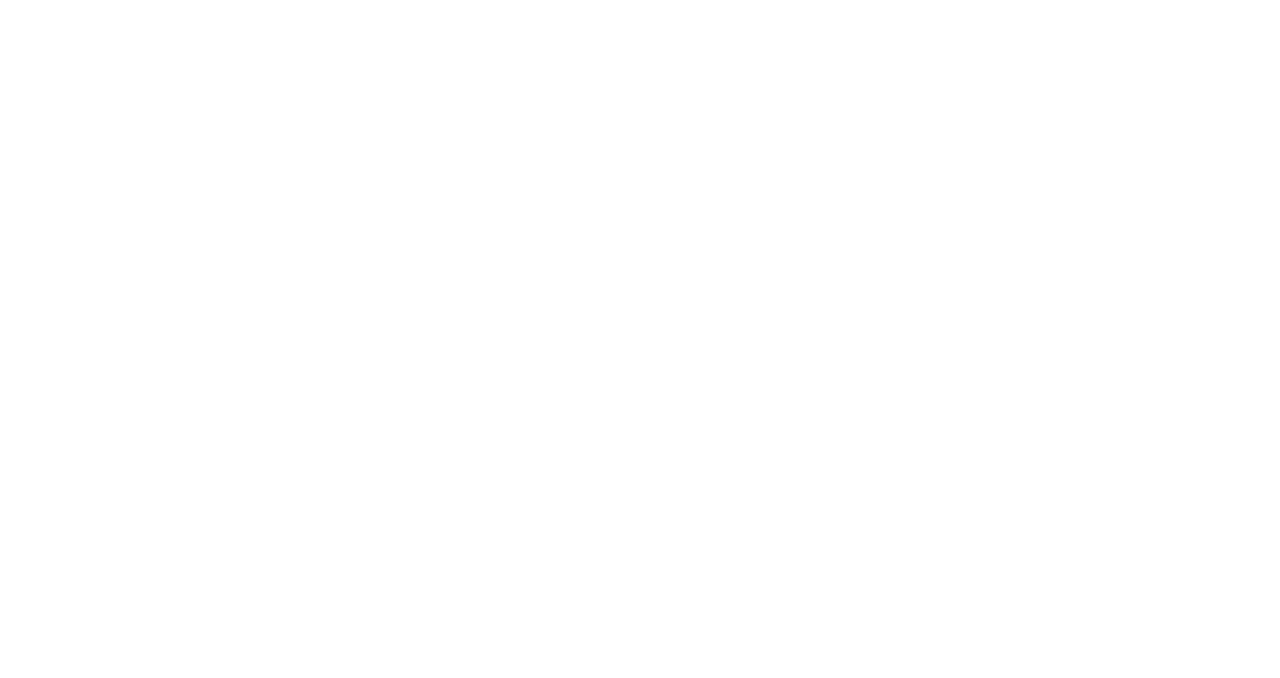
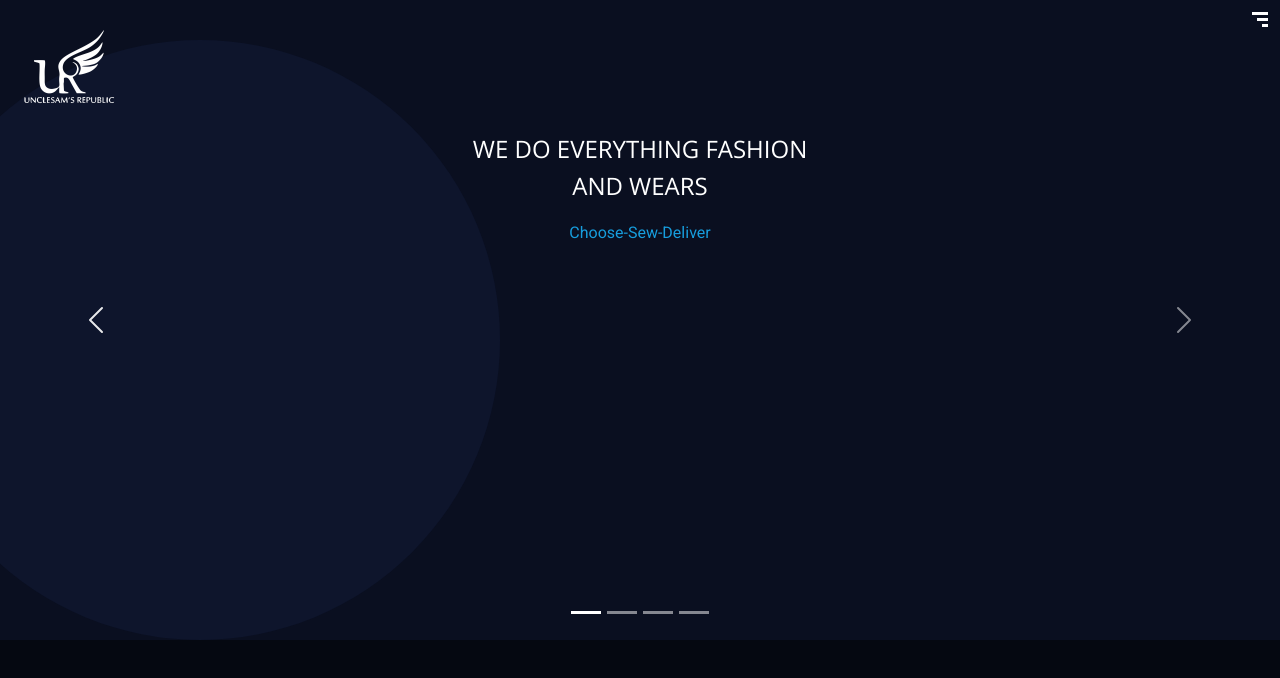
Before and after one commit to 12philip34/Official-Republic, a React (Create React App) app: page /blog in a window 1280 px wide. Before the commit this address had no page. Shown: the top 678 px of the page. Built offline with nearby package versions, Linux system fonts and the light colour scheme; the HTML template or start-up script is replaced by a standard one.

Commit message:
add blog

```diff
--- a/src/App.js
+++ b/src/App.js
@@ -5,6 +5,7 @@
 import AOS from 'aos';
 import 'aos/dist/aos.css';
 import AboutPage from './Pages/AboutPAge';
+import BlogPage from './Pages/BlogPage';
 
 function App() {
   useEffect(() => {
@@ -16,6 +17,7 @@
         <Routes>
           <Route path='/' exact element={<HomePage />}/>
           <Route path='/about' exact element={<AboutPage />}/>
+          <Route path='/blog' exact element={<BlogPage />}/>
         </Routes>
       </BrowserRouter>
     </div>
--- /dev/null
+++ b/src/Components/BlogSlider/index.jsx
@@ -0,0 +1,143 @@
+import React, { useState } from "react";
+import "./style.css";
+import { Link } from "react-router-dom";
+import Logo from "../../Images/Logo.png";
+import SignalCellularAltIcon from "@mui/icons-material/SignalCellularAlt";
+import ExpandMoreIcon from "@mui/icons-material/ExpandMore";
+
+const BlogSlider = () => {
+  const [showNavbar, setShowNavBar] = useState(false);
+  const [showDropDown, setShowDropDown] = useState(false);
+
+  const ToggleDropDown = () => {
+    setShowDropDown(!showDropDown);
+  };
+
+  const ToggleShow = () => {
+    setShowNavBar(!showNavbar);
+  };
+
+  const Rotate = {
+    transform: "rotate(270deg)",
+    color: "white",
+  };
+
+  const Absolute = {
+    position: "absolute",
+    top: "10px",
+    left: "10px",
+    zIndex: "1000",
+  };
+  return (
+    <div className="slider">
+      <section>
+        <a href="/">
+          <img src={Logo} alt="Logo.png" style={Absolute} />
+        </a>
+        <div className="SliderContainer">
+                <div id="carouselExampleIndicators" className="carousel slide" data-bs-ride="carousel">
+                    <div className="carousel-indicators">
+                        <button type="button" data-bs-target="#carouselExampleIndicators" data-bs-slide-to="0"
+                                className="active" aria-current="true" aria-label="Slide 1"></button>
+                        <button type="button" data-bs-target="#carouselExampleIndicators" data-bs-slide-to="1"
+                                aria-label="Slide 2"></button>
+                        <button type="button" data-bs-target="#carouselExampleIndicators" data-bs-slide-to="2"
+                                aria-label="Slide 3"></button>
+                        <button type="button" data-bs-target="#carouselExampleIndicators" data-bs-slide-to="4"
+                                aria-label="Slide 4"></button>
+                    </div>
+                    <div className="carousel-inner carouselBox">
+                        <div className="carousel-item active carouselItem">
+                            <div className="middleText">
+                                <h1>We do everything fashion</h1>
+                                <h1>and wears</h1>
+                                <p>choose-sew-Deliver</p>
+                            </div>
+                            <span className="circle"></span>
+                        </div>
+                        <div className="carousel-item">
+                            <div className="middleText">
+                                <h1>Get access to fabrics for</h1>
+                                <h1>multi-purpose use</h1>
+                                <p>All at first hand</p>
+                            </div>
+                            <span className="circle"></span>c
+                        </div>
+                        <div className="carousel-item">
+                            <div className="middleText">
+                                <h1>We style according to </h1>
+                                <h1>your way</h1>
+                                <p>Your taste in a dress</p>
+                            </div>
+                            <span className="circle"></span>
+                        </div>
+                        <div className="carousel-item">
+                            <div className="middleText">
+                                <h1>Name any fabric, we have it </h1>
+                                <h1>in stock</h1>
+                                <p>Best qualities in stock</p>
+                            </div>
+                            <span className="circle"></span>
+                        </div>
+                    </div>
+                    <button className="carousel-control-prev" type="button" data-bs-target="#carouselExampleIndicators"
+                            data-bs-slide="prev">
+                        <span className="carousel-control-prev-icon" aria-hidden="true"></span>
+                        <span className="visually-hidden">Previous</span>
+                    </button>
+                    <button className="carousel-control-next" type="button" data-bs-target="#carouselExampleIndicators"
+                            data-bs-slide="next">
+                        <span className="carousel-control-next-icon" aria-hidden="true"></span>
+                        <span className="visually-hidden">Next</span>
+                    </button>
+                </div>
+            </div>
+      </section>
+      <section id="showBar">
+        <div id="toggle" onClick={ToggleShow}>
+          <SignalCellularAltIcon style={Rotate} />
+        </div>
+        <nav className={`navBar ${showNavbar && "active"}`}>
+          <ul>
+            <li>
+              <Link to="/about" className="navLink" data-aos="fade-up">
+                About Us
+              </Link>
+            </li>
+            <li>
+              <Link to="" className="navLink" data-aos="fade-up">
+                Blogs
+              </Link>
+            </li>
+            <li>
+              <Link to="" className="navLink" data-aos="fade-up">
+                Contact Me
+              </Link>
+            </li>
+            <div className="dropDown">
+              <button className="dropDownBtn" onClick={ToggleDropDown}>
+                Crypto Wagons <ExpandMoreIcon />
+              </button>
+              <label className={`dropDownBox ${showDropDown && "active"}`}>
+                <Link to="" className="dropDownLink">
+                  Cryptocurrency
+                </Link>
+                <Link to="" className="dropDownLink">
+                  Business
+                </Link>
+                <Link to="" className="dropDownLink">
+                  Branding
+                </Link>
+                <Link to="" className="dropDownLink">
+                  SEO
+                </Link>
+              </label>
+            </div>
+          </ul>
+        </nav>
+      </section>
+    </div>
+  );
+};
+
+export default BlogSlider;
--- /dev/null
+++ b/src/Components/BlogSlider/style.css
@@ -0,0 +1,165 @@
+@import url("https://fonts.googleapis.com/css2?family=Roboto&display=swap");
+@import url("https://fonts.googleapis.com/css2?family=Open+Sans&display=swap");
+:root {
+  --deepBlue: #25356e;
+  --white: #fff;
+  --skyBlue: #179ede;
+  --textFont: "Roboto", sans-serif;
+  --headFont: "Open Sans", sans-serif;
+}
+* {
+  margin: 0;
+  padding: 0;
+  box-sizing: border-box;
+}
+
+.slider{
+    width: 100%;
+    height: 100vh;
+}
+
+.carousel-caption{
+    margin-bottom: 200px;
+}
+
+.dropDown {
+  position: relative;
+}
+
+.dropDown .dropDownBtn {
+  text-decoration: none;
+  color: white;
+  padding: 10px 20px;
+  font-family: var(--textFont);
+  background: transparent;
+  border: 1px solid #179ede;
+}
+
+.dropDown .dropDownBtn:hover {
+  border: 1px solid #a9ddf5;
+}
+
+.dropDown .dropDownBox {
+  position: absolute;
+  display: flex;
+  flex-direction: column;
+  right: -160px;
+  top: -180px;
+  display: none;
+  padding: 20px;
+  background: #494b4d52;
+}
+
+.dropDown .dropDownBox.active {
+  position: absolute;
+  display: flex;
+  flex-direction: column;
+  right: -160px;
+  top: -150px;
+  padding: 20px;
+  background: #494b4d52;
+}
+
+.dropDown .dropDownBox .dropDownLink {
+  text-decoration: none;
+  color: white;
+  margin: 10px 0;
+}
+
+.dropDown .dropDownBox .dropDownLink:hover {
+  color: #179ede;
+}
+
+.carouselBox{
+    background: #0a0f20;
+    position: relative;
+    width: 100%;
+    height: 100vh;
+}
+
+.carouselItem{
+    bottom: 0;
+    width: 100%;
+    height: 100%;
+}
+
+.carousel-item{
+    position: relative;
+}
+
+.middleText{
+    position: absolute;
+    top: 200px;
+    left: 50%;
+    right: 50%;
+    transform: translate(-50%, -50%);
+    width: 700px;
+    align-items: center;
+    justify-content: center;
+    text-align: center;
+    z-index: 10;
+}
+
+.middleText h1{
+    color: white;
+    text-transform: uppercase;
+    font-size: 4em;
+}
+
+.middleText p{
+    color: #179ede;
+    margin: 20px 0;
+    text-transform: capitalize;
+}
+
+.circle{
+    padding: 300px;
+    border-radius: 50%;
+    background: #0e152c;
+    position: absolute;
+    top: 40px;
+    left: -100px;
+}
+
+
+@media only screen and (max-width: 768px) {
+    .middleText{
+        top: 200px;
+    }
+}
+
+@media only screen and (max-width: 1500px) {
+    .carouselBox{
+        height: 80vh;
+    }
+
+    .middleText{
+        width: 100%;
+    }
+
+    .middleText h1{
+        font-size: 24px;
+    }
+}
+
+@media only screen and (max-width: 768px) {
+    .dropDown .dropDownBox {
+        position: absolute;
+        display: flex;
+        flex-direction: column;
+        right: -30px;
+        top: -180px;
+        display: none;
+        padding: 20px;
+        background: #494b4da8;
+      }
+
+      .dropDown .dropDownBox.active {
+        position: absolute;
+        display: flex;
+        flex-direction: column;
+        right: -30px;
+        top: -150px;
+        padding: 20px;
+      }
+}
--- a/src/Components/Carousel/index.jsx
+++ b/src/Components/Carousel/index.jsx
@@ -83,16 +83,16 @@
           <ul>
             <li>
               <Link to="/about" className="navLink" data-aos="fade-up">
-                About Me
+                About Us
               </Link>
             </li>
             <li>
-              <Link to="" className="navLink" data-aos="fade-up">
+              <Link to="/blog" className="navLink" data-aos="fade-up">
                 Blogs
               </Link>
             </li>
             <li>
-              <Link to="" className="navLink" data-aos="fade-up">
+              <Link to="/contact" className="navLink" data-aos="fade-up">
                 Contact Me
               </Link>
             </li>
--- a/src/Components/Navbar/index.jsx
+++ b/src/Components/Navbar/index.jsx
@@ -51,11 +51,11 @@
           <ul>
             <li>
               <Link to="/about" className="navLink" data-aos="fade-up">
-                About Me
+                About Us
               </Link>
             </li>
             <li>
-              <Link to="" className="navLink" data-aos="fade-up">
+              <Link to="/blog" className="navLink" data-aos="fade-up">
                 Blogs
               </Link>
             </li>
@@ -65,7 +65,7 @@
               </Link>
             </li> */}
             <li>
-              <Link to="" className="navLink" data-aos="fade-up">
+              <Link to="/contact" className="navLink" data-aos="fade-up">
                 Contact Me
               </Link>
             </li>
--- /dev/null
+++ b/src/Pages/BlogPage/index.jsx
@@ -0,0 +1,13 @@
+import React from "react";
+import BlogSlider from "../../Components/BlogSlider";
+
+const BlogPage = () => {
+
+    return (
+        <div>
+            <BlogSlider />
+        </div>
+    )
+}
+
+export default BlogPage;
```
